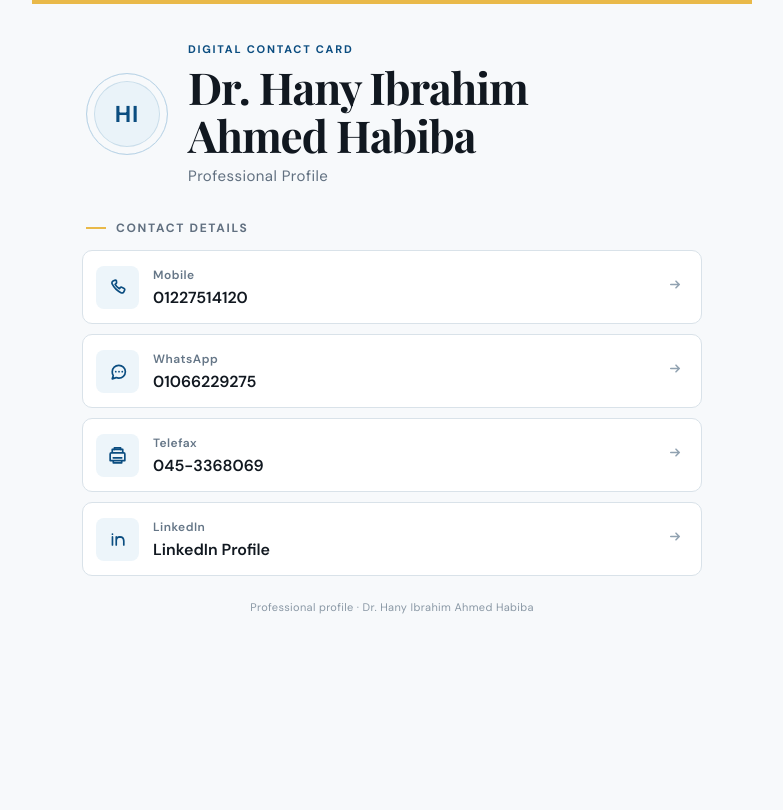
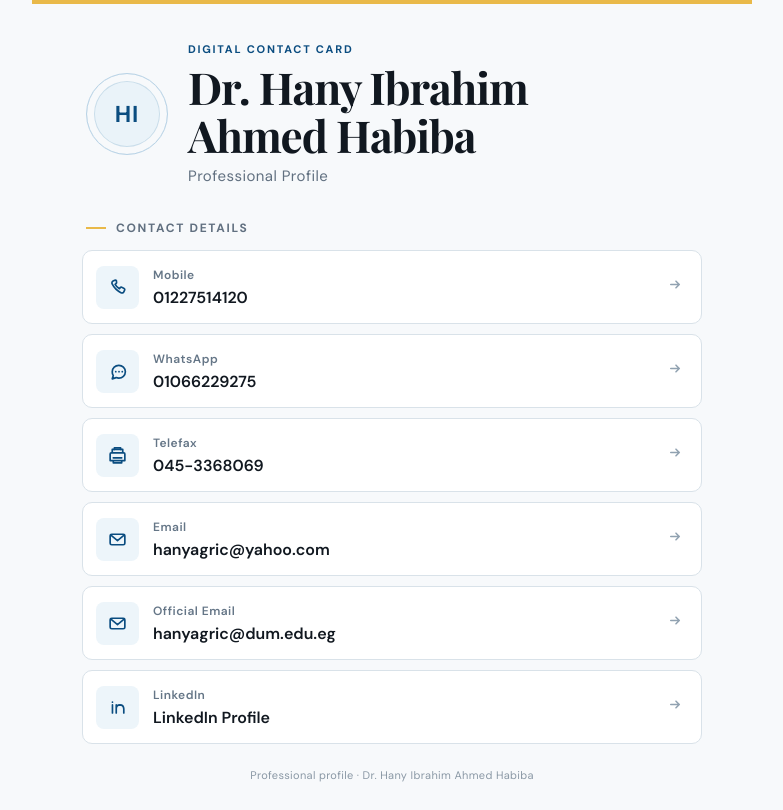
Before and after one commit to Marwanh07/hany-habiba-portofolio, a React (Vite) app: page / in a window 1280 px wide. Shown: the whole page, without its empty margins (248-1031 px from the left). Built offline with nearby package versions, Linux system fonts and the light colour scheme.

Commit message:
Add email contact cards

```diff
--- a/src/main.jsx
+++ b/src/main.jsx
@@ -10,6 +10,8 @@ const profile = {
   whatsappInternational: '201066229275',
   telefax: '045-3368069',
   telefaxDial: '0453368069',
+  email: 'hanyagric@yahoo.com',
+  officialEmail: 'hanyagric@dum.edu.eg',
   linkedin:
     'https://www.linkedin.com/in/hanyhabiba?utm_source=share_via&utm_content=profile&utm_medium=member_android',
 }
@@ -32,6 +34,12 @@ function Icon({ name }) {
       <>
         <path d="M5 7.5V4.2h10v3.3M4 7.5h12a1 1 0 0 1 1 1v6.3H3V8.5a1 1 0 0 1 1-1Z" />
         <path d="M6 12.2h8M6 15v2h8v-2M7 4.2V2.8h6v1.4" />
+      </>
+    ),
+    mail: (
+      <>
+        <rect x="3" y="5" width="14" height="10" rx="1.5" />
+        <path d="m4 6 6 5 6-5" />
       </>
     ),
     linkedin: (
@@ -104,6 +112,13 @@ function App() {
             external
           />
           <ContactButton icon="fax" label="Telefax" value={profile.telefax} href={`tel:${profile.telefaxDial}`} />
+          <ContactButton icon="mail" label="Email" value={profile.email} href={`mailto:${profile.email}`} />
+          <ContactButton
+            icon="mail"
+            label="Official Email"
+            value={profile.officialEmail}
+            href={`mailto:${profile.officialEmail}`}
+          />
           <ContactButton icon="linkedin" label="LinkedIn" value="LinkedIn Profile" href={profile.linkedin} external />
         </section>
         <footer>Professional profile · Dr. Hany Ibrahim Ahmed Habiba</footer>
```
